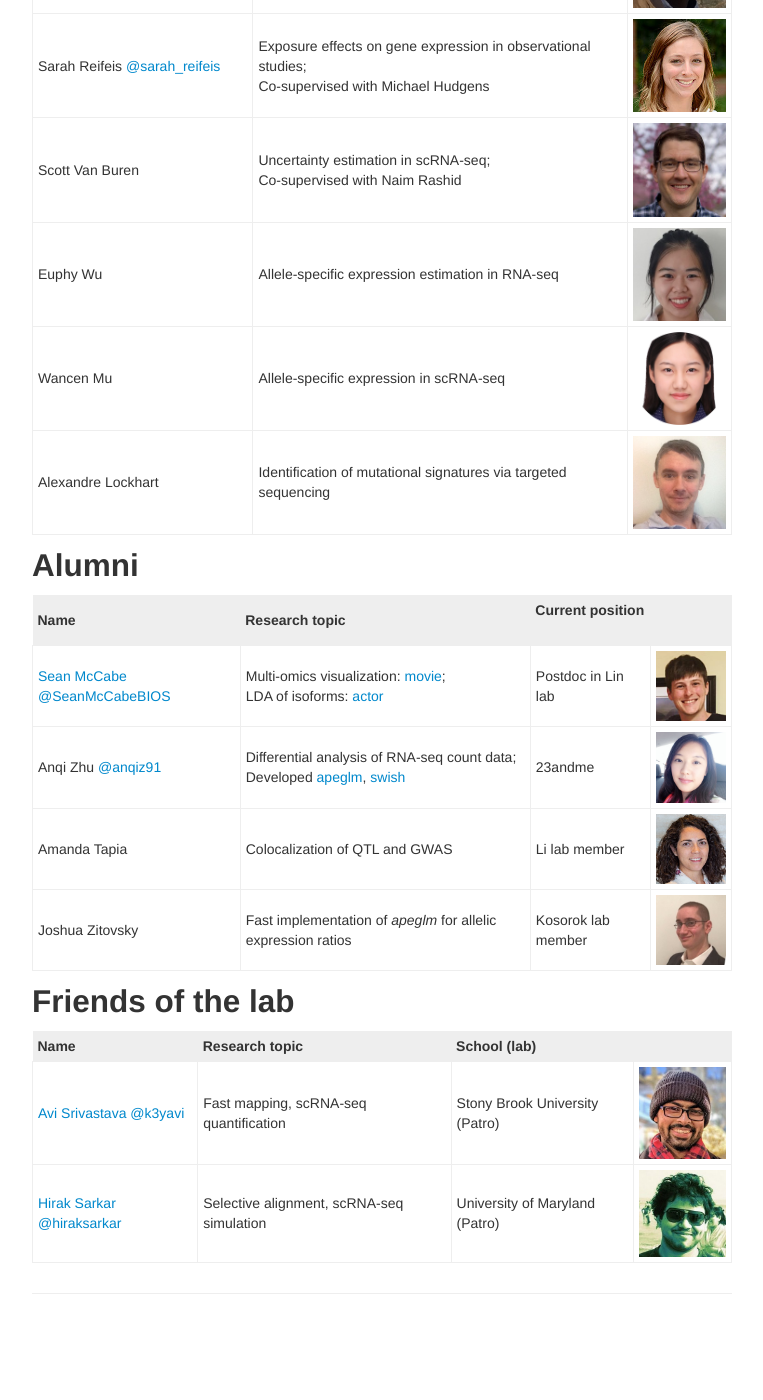
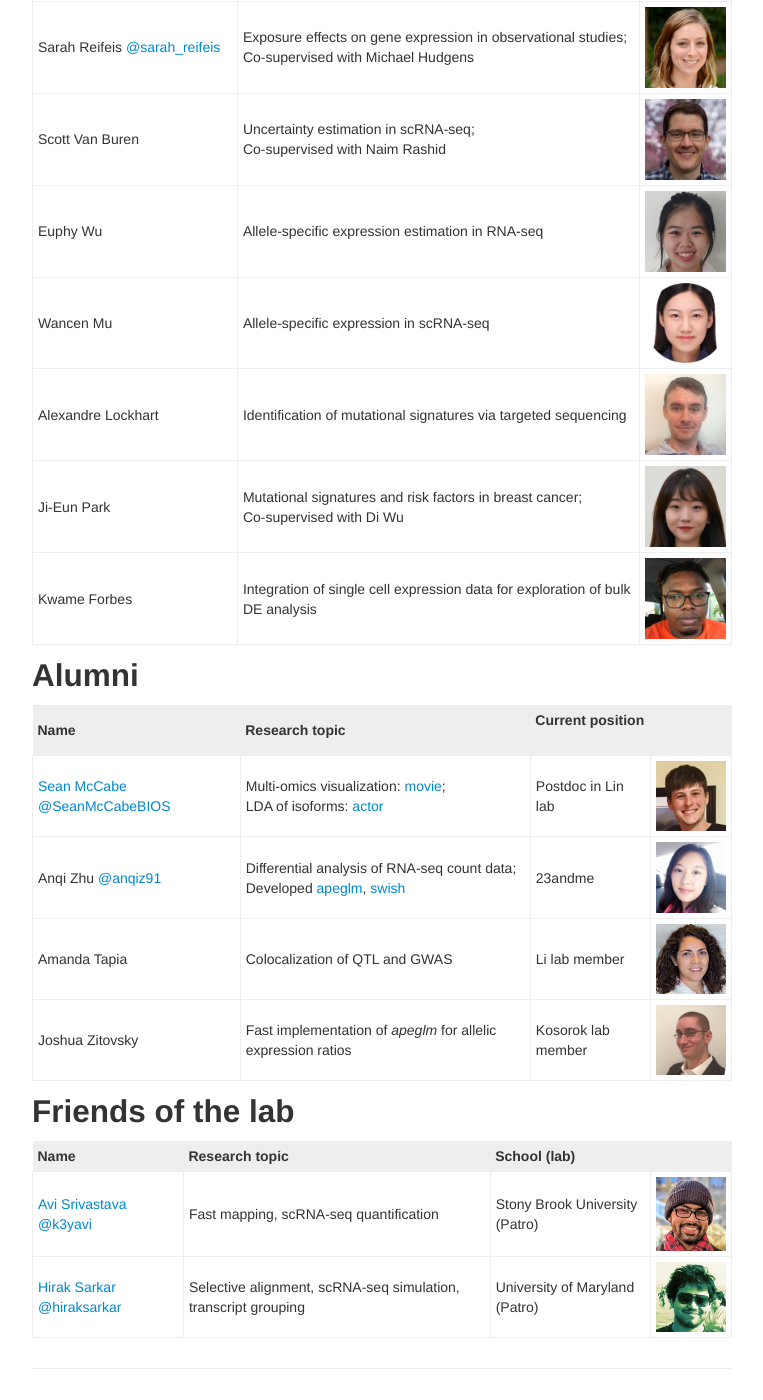
Before and after one commit to mikelove/mikelove.github.io, a Jekyll site: the page built from pages/lab.md, in a window 1280 px wide and 1400 px high, scrolled down 273 px. Shown: the whole window, without its empty margins (258-1021 px from the left). Built offline with Jekyll 4.4.1, drawn with Linux system fonts in a browser that asks for light colours; before the commit the page ends 1598 px from its top, so only the background shows below that.

Commit message:
adding new members

```diff
--- a/pages/lab.md
+++ b/pages/lab.md
@@ -28,6 +28,8 @@ td{
 | Euphy Wu | Allele-specific expression estimation in RNA-seq | <img width="100" src="../assets/euphywu.jpg"> |
 | Wancen Mu | Allele-specific expression in scRNA-seq | <img width="100" src="../assets/wancenmu.jpg"> |
 | Alexandre Lockhart | Identification of mutational signatures via targeted sequencing | <img width="100" src="../assets/alexlockhart.jpg"> |
+| Ji-Eun Park | Mutational signatures and risk factors in breast cancer; <br> Co-supervised with Di Wu | <img width="100" src="../assets/ji-eunpark.jpg"> |
+| Kwame Forbes | Integration of single cell expression data for exploration of bulk DE analysis | <img width="100" src="../assets/kwameforbes.jpg"> |
 
 ## Alumni
 
@@ -43,4 +45,4 @@ td{
 | Name | Research topic | School (lab) | |
 | :--- | :---- | :---- | :---- |
 | [Avi Srivastava](https://k3yavi.github.io/) [@k3yavi](https://twitter.com/k3yavi) | Fast mapping, scRNA-seq quantification | Stony Brook University (Patro) | <img width="100" src="../assets/avisrivastava.jpg"> |
-| [Hirak Sarkar](https://hiraksarkar.github.io/) [@hiraksarkar](https://twitter.com/hiraksarkar) | Selective alignment, scRNA-seq simulation | University of Maryland (Patro) | <img width="100" src="../assets/hiraksarkar.jpg"> |
+| [Hirak Sarkar](https://hiraksarkar.github.io/) [@hiraksarkar](https://twitter.com/hiraksarkar) | Selective alignment, scRNA-seq simulation, transcript grouping | University of Maryland (Patro) | <img width="100" src="../assets/hiraksarkar.jpg"> |
```
Also changed, not shown: assets/ji-eunpark.jpg (added), assets/kwameforbes.jpg (added).
